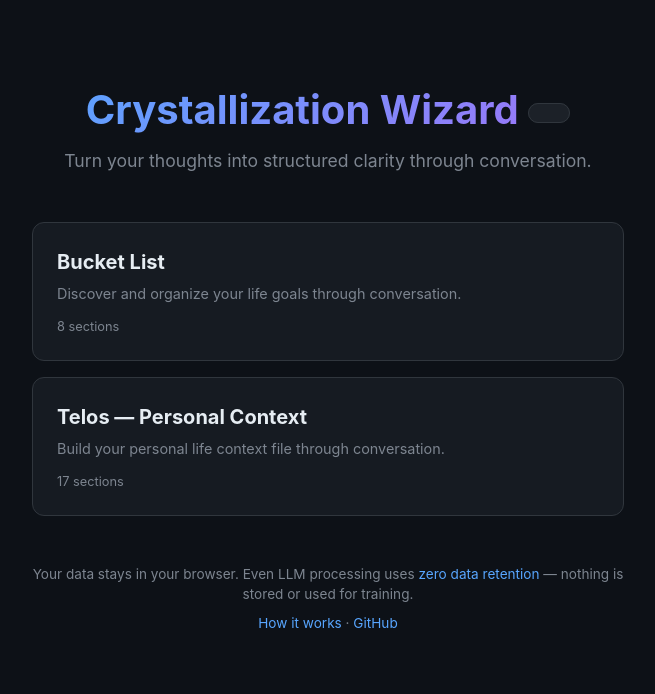
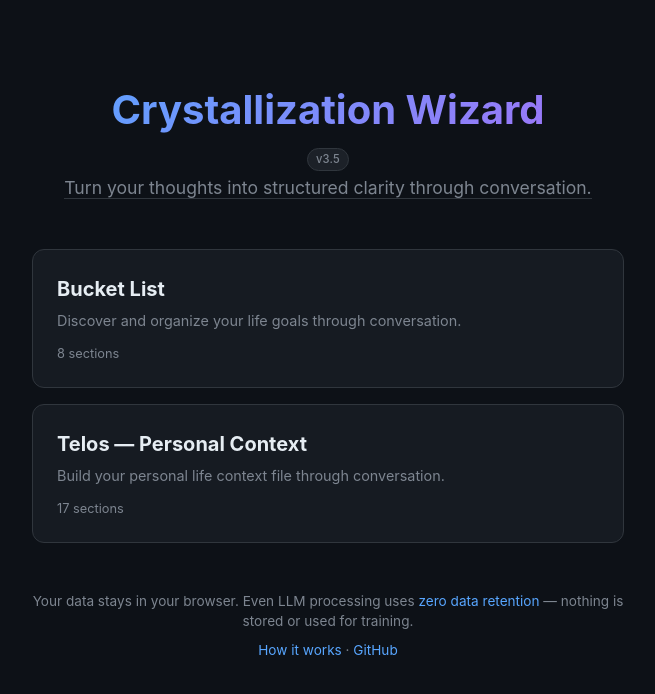
Before and after one commit to jaredstanko/crystallization-wizard, a website: page public/index.html in a window 1280 px wide. Shown: the whole page, without its empty margins (312-967 px from the left). Drawn offline with Linux system fonts and the light colour scheme.

Commit message:
Fix version badge visibility, make tagline link to help page
Version badge moved outside h1 gradient so it's clearly visible.
Tagline text is now a subtle link to the help page.

Co-Authored-By: Claude Opus 4.6 <noreply@anthropic.com>

```diff
--- a/public/css/style.css
+++ b/public/css/style.css
@@ -49,6 +49,18 @@ body {
   color: var(--text-muted);
   font-size: 1.1rem;
   margin-bottom: 48px;
+}
+
+.tagline a {
+  color: var(--text-muted);
+  text-decoration: none;
+  border-bottom: 1px solid var(--border);
+  transition: color 0.2s, border-color 0.2s;
+}
+
+.tagline a:hover {
+  color: var(--text);
+  border-color: var(--accent);
 }
 
 .mode-grid {
@@ -121,6 +133,7 @@ body {
 /* ── Version Badge ── */
 
 .version-badge {
+  display: inline-block;
   font-size: 0.7rem;
   font-weight: 500;
   color: var(--text-muted);
@@ -130,6 +143,7 @@ body {
   border-radius: 12px;
   vertical-align: middle;
   letter-spacing: 0.02em;
+  margin-bottom: 4px;
 }
 
 /* ── Chat Page ── */
--- a/public/index.html
+++ b/public/index.html
@@ -9,8 +9,9 @@
 <body>
   <div class="landing">
     <header class="landing-header">
-      <h1>Crystallization Wizard <span class="version-badge">v3.5</span></h1>
-      <p class="tagline">Turn your thoughts into structured clarity through conversation.</p>
+      <h1>Crystallization Wizard</h1>
+      <span class="version-badge">v3.5</span>
+      <p class="tagline"><a href="/help.html">Turn your thoughts into structured clarity through conversation.</a></p>
     </header>
 
     <div class="mode-grid" id="mode-grid">
```
